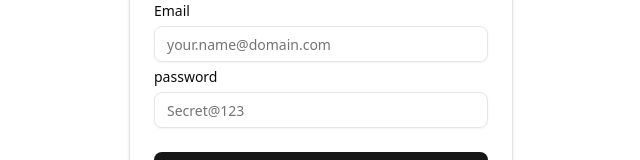
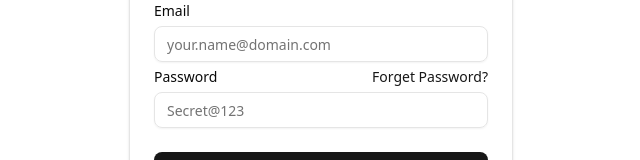
Before and after one commit to arsalanansariofficial/healthify, a Next.js app in the folder frontend/next/: page /login in a window 1280 px wide. Shown: the part 325-485 px from the top of the page, without its empty margins (319-959 px from the left). Built offline with nearby package versions, Linux system fonts and the light colour scheme; no server answers.

Commit message:
Update login page to include forget password link

```diff
--- a/frontend/next/app/login/page.tsx
+++ b/frontend/next/app/login/page.tsx
@@ -73,7 +73,12 @@ export default function Page() {
                 control={form.control}
                 render={({ field }) => (
                   <RHF.FormItem>
-                    <RHF.FormLabel>password</RHF.FormLabel>
+                    <RHF.FormLabel className="flex items-center justify-between">
+                      <span>Password</span>
+                      <Link href="/forget" className="text-primary font-normal">
+                        Forget Password?
+                      </Link>
+                    </RHF.FormLabel>
                     <RHF.FormControl>
                       <Input
                         {...field}
```
